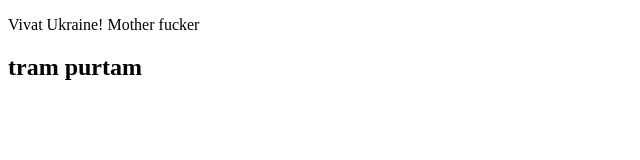
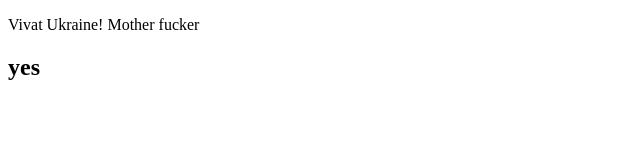
Before and after one commit to Fixxikk/first-project, a plain HTML site: page index.html in a window 1280 px wide. Shown: the whole page, without its empty margins (0-640 px from the left). Drawn offline with Linux system fonts and the light colour scheme.

Commit message:
index.html mod

```diff
--- a/index.html
+++ b/index.html
@@ -9,7 +9,7 @@
 <body>
 
     <p>Vivat Ukraine! Mother fucker</p>
-    <h2>tram purtam</h2>
+    <h2>yes</h2>
     <script src="js/script.js"></script>
 </body>
 </html>
```
